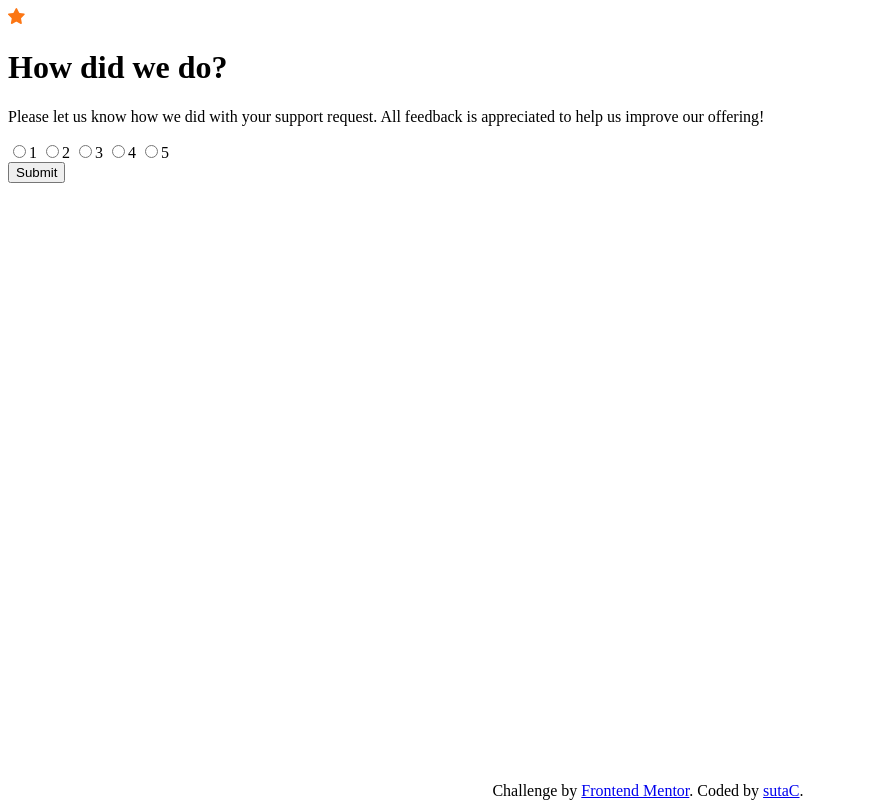
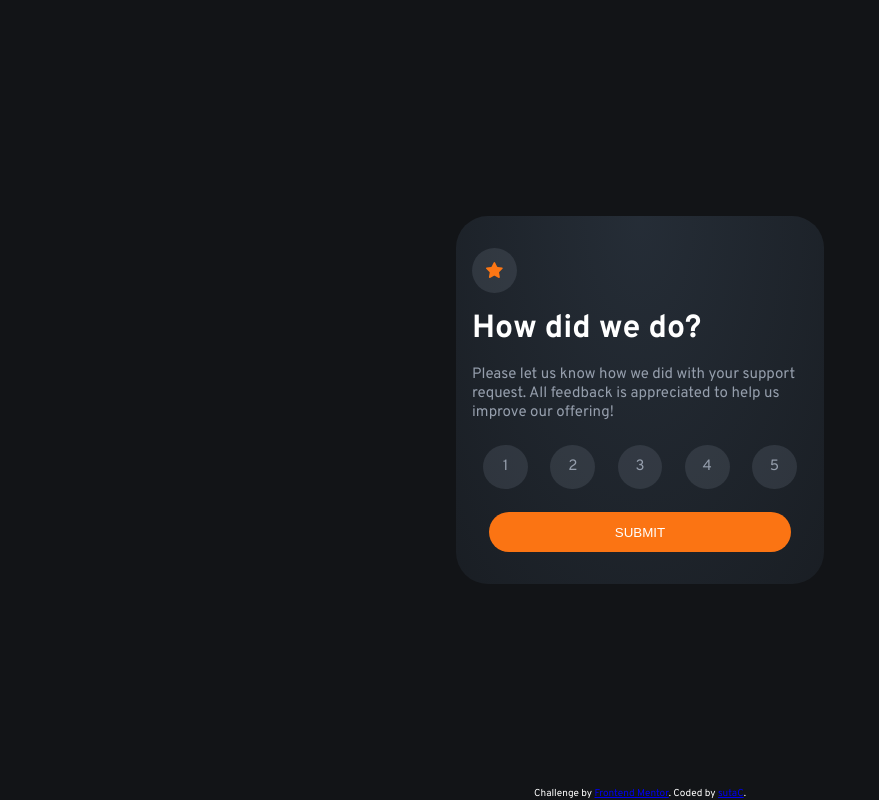
Before and after one commit to sutaC/Interactive-Rating-Component, a SvelteKit app: page / in a window 1280 px wide. Shown: the whole page, without its empty margins (0-879 px from the left). Built offline with nearby package versions, Linux system fonts and the light colour scheme.

Commit message:
Modul Rating styled

```diff
--- a/src/routes/+page.svelte
+++ b/src/routes/+page.svelte
@@ -19,11 +19,13 @@
 </script>
 <!-- --- -->
 
-{#if !submit}
-    <Rating on:submit={submitHandler}/>
-{:else}
-    <Summary rating={rating}/>
-{/if}
+<main>
+    {#if !submit}
+        <Rating on:submit={submitHandler}/>
+    {:else}
+        <Summary rating={rating}/>
+    {/if}
+</main>
 
 
 
@@ -35,8 +37,27 @@ Coded by <a href="#sutaC">sutaC</a>.
 
 <!-- --- -->
 <style>
+    @import url('https://fonts.googleapis.com/css2?family=Overpass:wght@400;700&display=swap');
 
+    * {
+        font-family: Overpass, "Helvetica", sans-serif;
+    }
 
+    :global(body) {
+        margin: 0;
+        padding: 0;
+    }
+
+    main {
+        width: 100vw;
+        height: 100vh;
+
+        display: flex;
+        justify-content: center;
+        align-items: center;
+
+        background-color:  hsl(216, 12%, 8%);
+    }
 
 
     footer {
@@ -45,6 +66,8 @@ Coded by <a href="#sutaC">sutaC</a>.
         text-align: center;
         bottom: 0;
         tab-size: 10px;
+        font-size: 10px;
+        color: white;
     }
 
 </style>
--- a/src/routes/Modul-Rating.svelte
+++ b/src/routes/Modul-Rating.svelte
@@ -1,17 +1,130 @@
+<script>
+
+    let selected = 0;
+
+</script>
 <!-- ---  -->
 
 <form on:submit|preventDefault>
-    <img src="/icon-star.svg" alt="icon-star">
+    <div class="circle">
+        <img src="/icon-star.svg" alt="icon-star">
+    </div>
     <h1>How did we do?</h1>
     <p>Please let us know how we did with your support request. All feedback is appreciated to help us improve our offering!</p>
-    <div class="rating">
-        <input type="radio" name="rate" id="rate1" value="1"><label for="rate1">1</label>
-        <input type="radio" name="rate" id="rate2" value="2"><label for="rate2">2</label>
-        <input type="radio" name="rate" id="rate3" value="3"><label for="rate3">3</label>
-        <input type="radio" name="rate" id="rate4" value="4"><label for="rate4">4</label>
-        <input type="radio" name="rate" id="rate5" value="5"><label for="rate5">5</label>
+
+    <input type="radio" name="rate" id="rate1" value="1">
+    <input type="radio" name="rate" id="rate2" value="2">
+    <input type="radio" name="rate" id="rate3" value="3">
+    <input type="radio" name="rate" id="rate4" value="4">
+    <input type="radio" name="rate" id="rate5" value="5">
+
+    <div class="rating" >
+        <!-- svelte-ignore a11y-click-events-have-key-events -->
+        <label for="rate1" class="circle" class:selected={selected === 1} on:click={()=>selected=1}>1</label>
+        <!-- svelte-ignore a11y-click-events-have-key-events -->
+        <label for="rate2" class="circle" class:selected={selected === 2} on:click={()=>selected=2}>2</label>
+        <!-- svelte-ignore a11y-click-events-have-key-events -->
+        <label for="rate3" class="circle" class:selected={selected === 3} on:click={()=>selected=3}>3</label>
+        <!-- svelte-ignore a11y-click-events-have-key-events -->
+        <label for="rate4" class="circle" class:selected={selected === 4} on:click={()=>selected=4}>4</label>
+        <!-- svelte-ignore a11y-click-events-have-key-events -->
+        <label for="rate5" class="circle" class:selected={selected === 5} on:click={()=>selected=5}>5</label>
     </div>
+
     <button type="submit">Submit</button>
 </form>
 
 <!-- ---  -->
+<style>
+
+    * {
+        color: white;
+        margin: 0;
+        padding: 0;
+    }
+
+    p, label{
+        color: hsl(217, 12%, 63%);
+        font-size: 15px;
+    }
+
+    form {
+        width: 21rem;
+        height: 19rem;
+
+        display: flex;
+        flex-direction: column;
+        justify-content: center;
+        gap: 1rem;
+
+        padding: 2rem 1rem;
+
+        border-radius: 2rem;
+
+        background: radial-gradient(ellipse at top, hsl(213, 19%, 18%), hsla(213, 20%, 18%, 0.4));
+    }
+
+
+    input {
+        display: none;
+    }
+
+    button {
+
+        width: 90%;
+        height: 2.5rem;
+
+        align-self: center;
+
+        border: none;
+        border-radius: 2rem;
+        outline: none;
+
+        background-color:  hsl(25, 97%, 53%);
+
+        text-transform: uppercase;
+    }
+
+    button:active {
+        background-color: #fff;
+        color: hsl(25, 97%, 53%);
+    }
+
+
+    .circle {
+        width: 2.8rem;
+        height: 2.8rem;
+
+        border-radius: 100%;
+
+        display: flex;
+        justify-content: center;
+        align-items: center;
+        text-align: center;
+
+        background-color:  hsla(216, 12%, 54%, 0.2);
+    }
+
+
+    .rating {
+        display: flex;
+        justify-content: space-around;
+        align-items: center;
+        flex: 1;
+    }
+
+    .rating label {
+        cursor: pointer;
+    }
+
+    .rating label:not(.selected):hover {
+        background-color: hsl(216, 12%, 54%);
+        color: white;
+    }
+
+    .selected {
+        background-color: hsl(25, 97%, 53%);
+        color: white;
+    }
+
+</style>
```
Also changed, not shown: 1 other file (tests, documents, lock files or other folders).
